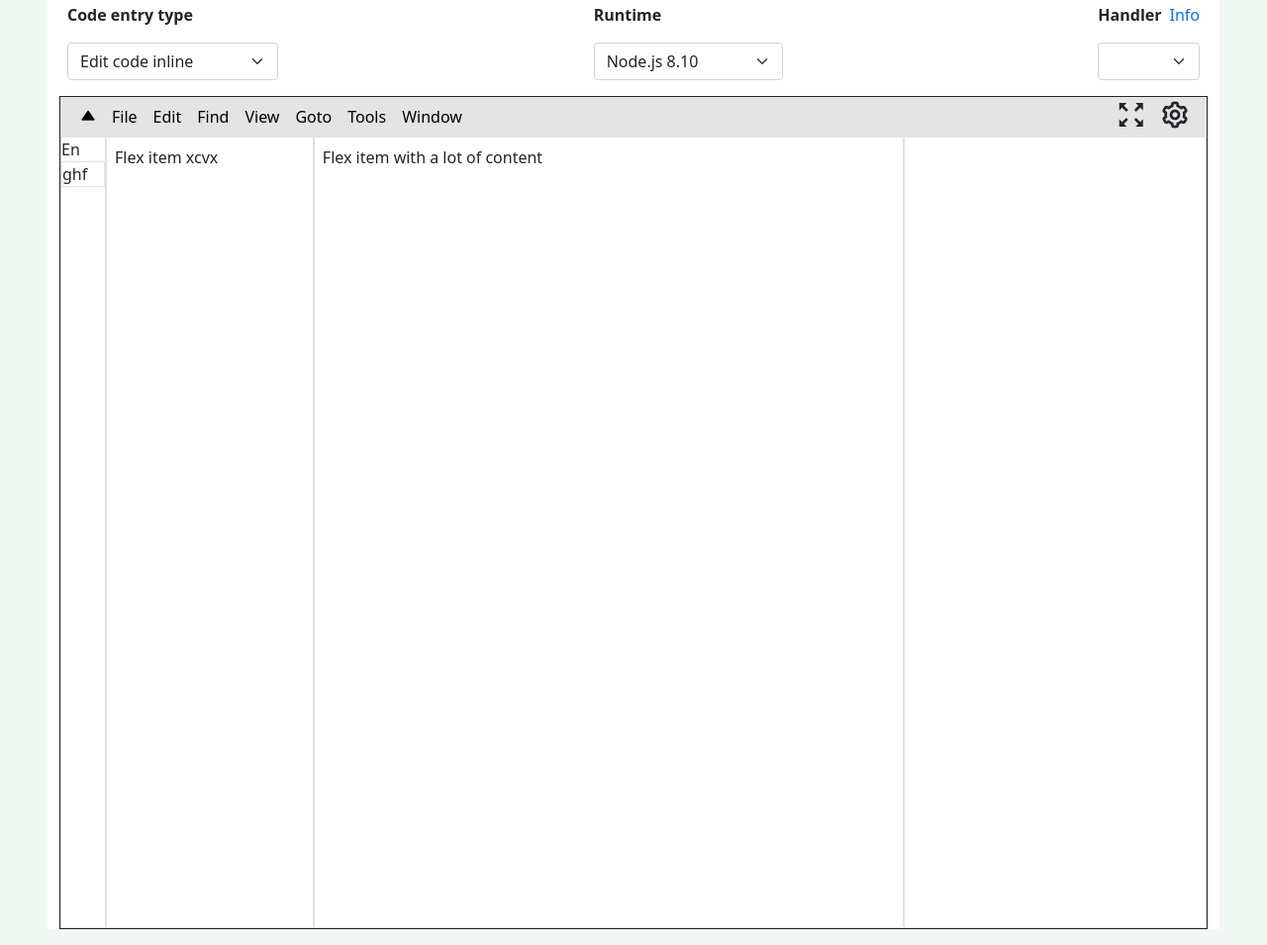
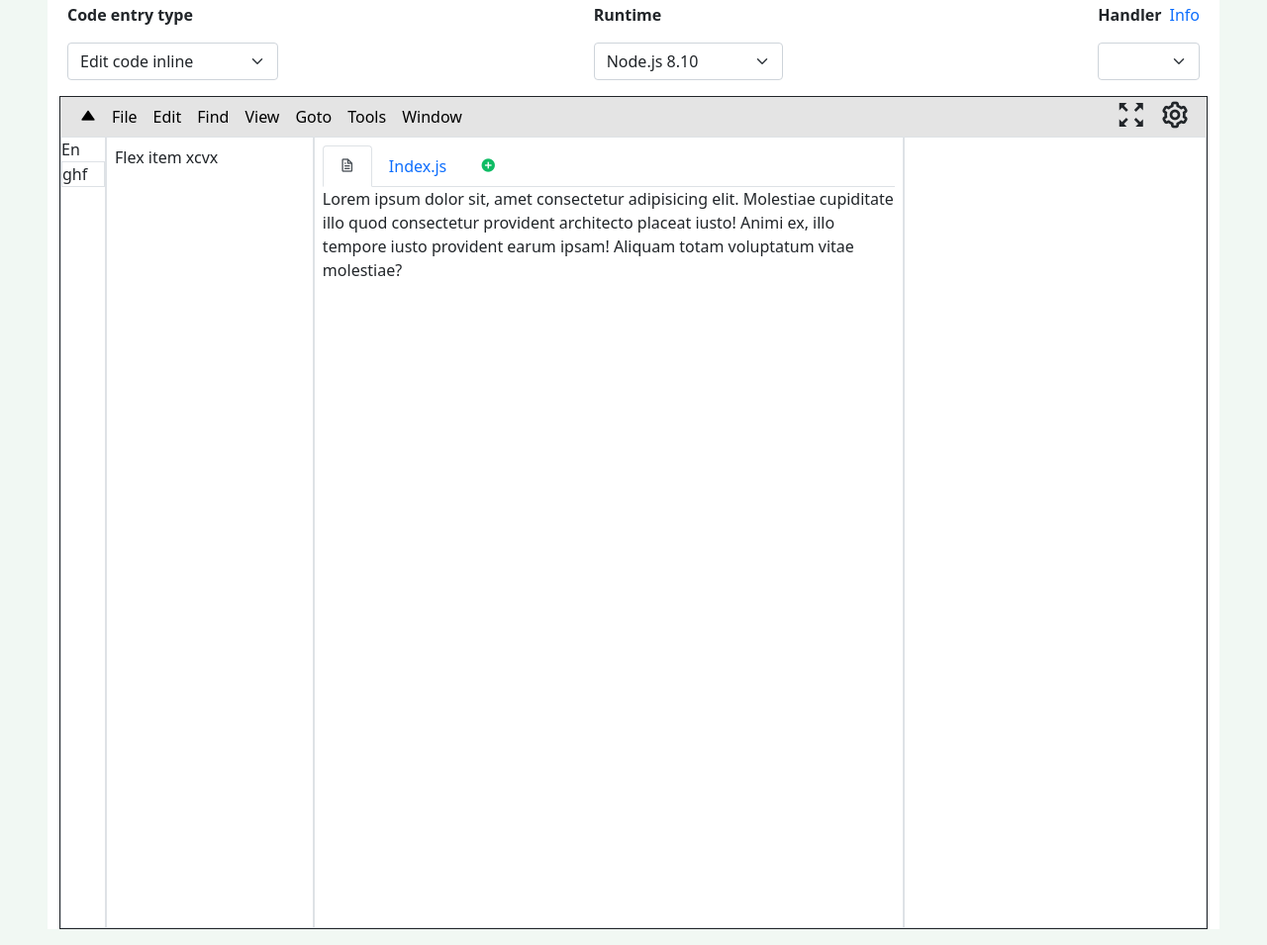
Before and after one commit to ismartNishant/demo_ui, a plain HTML site: page index.html in a window 1280 px wide. Shown: the part 474-1429 px from the top of the page at 99% size. Drawn offline with nearby package versions, Linux system fonts and the light colour scheme.

Commit message:
ui updated

```diff
--- a/css/style.css
+++ b/css/style.css
@@ -13,8 +13,7 @@ a {
     text-decoration: none;
     cursor: pointer;
 }
-
-.nav-link {
+.navbar .nav-link {
     color: #000 !important;
 }
 
--- a/index.html
+++ b/index.html
@@ -211,7 +211,22 @@
                         </div>
                     </div>
                     <div class="p-2 flex-fill col-2  border  border-1"  style="height: 100vh;">Flex item xcvx</div>
-                    <div class="p-2 flex-fill col-md-6  border  border-1"  style="height: 100vh;">Flex item with a lot of content</div>
+                    <div class="p-2 flex-fill col-md-6  border  border-1"  style="height: 100vh;">
+                        <nav>
+                            <div class="nav nav-tabs" id="nav-tab" role="tablist">
+                              <button class="nav-link active" id="nav-home-tab" data-bs-toggle="tab" data-bs-target="#nav-home" type="button" role="tab" aria-controls="nav-home" aria-selected="true"><i class='bx bx-file' undefined ></i></button>
+                              <button class="nav-link" id="nav-profile-tab" data-bs-toggle="tab" data-bs-target="#nav-profile" type="button" role="tab" aria-controls="nav-profile" aria-selected="false">Index.js</button>
+                              <button class="nav-link" id="nav-contact-tab" data-bs-toggle="tab" data-bs-target="#nav-contact" type="button" role="tab" aria-controls="nav-contact" aria-selected="false"><i class='bx bxs-plus-circle' style='color:#0ebc64'  ></i></button>
+                            </div>
+                          </nav>
+                          <div class="tab-content" id="nav-tabContent">
+                            <div class="tab-pane fade show active" id="nav-home" role="tabpanel" aria-labelledby="nav-home-tab">Lorem ipsum dolor sit, amet consectetur adipisicing elit. Molestiae cupiditate illo quod consectetur provident architecto placeat iusto! Animi ex, illo tempore iusto provident earum ipsam! Aliquam totam voluptatum vitae molestiae?</div>
+                            <div class="tab-pane fade" id="nav-profile" role="tabpanel" aria-labelledby="nav-profile-tab">
+                              Lorem ipsum dolor sit<strong>amet consectetur adipisicing elit. Perferendis reprehenderit facilis possimus accusamus </strong>  deserunt corporis quod odio minus in fugit culpa labore consectetur quae, vel asperiores doloribus fuga excepturi architecto?
+                            </div>
+                            <div class="tab-pane fade" id="nav-contact" role="tabpanel" aria-labelledby="nav-contact-tab">...</div>
+                          </div>
+                    </div>
                     <div class="p-2 flex-fill col-3 border  border-1"  style="height: 100vh;">
 
                     </div>
```
